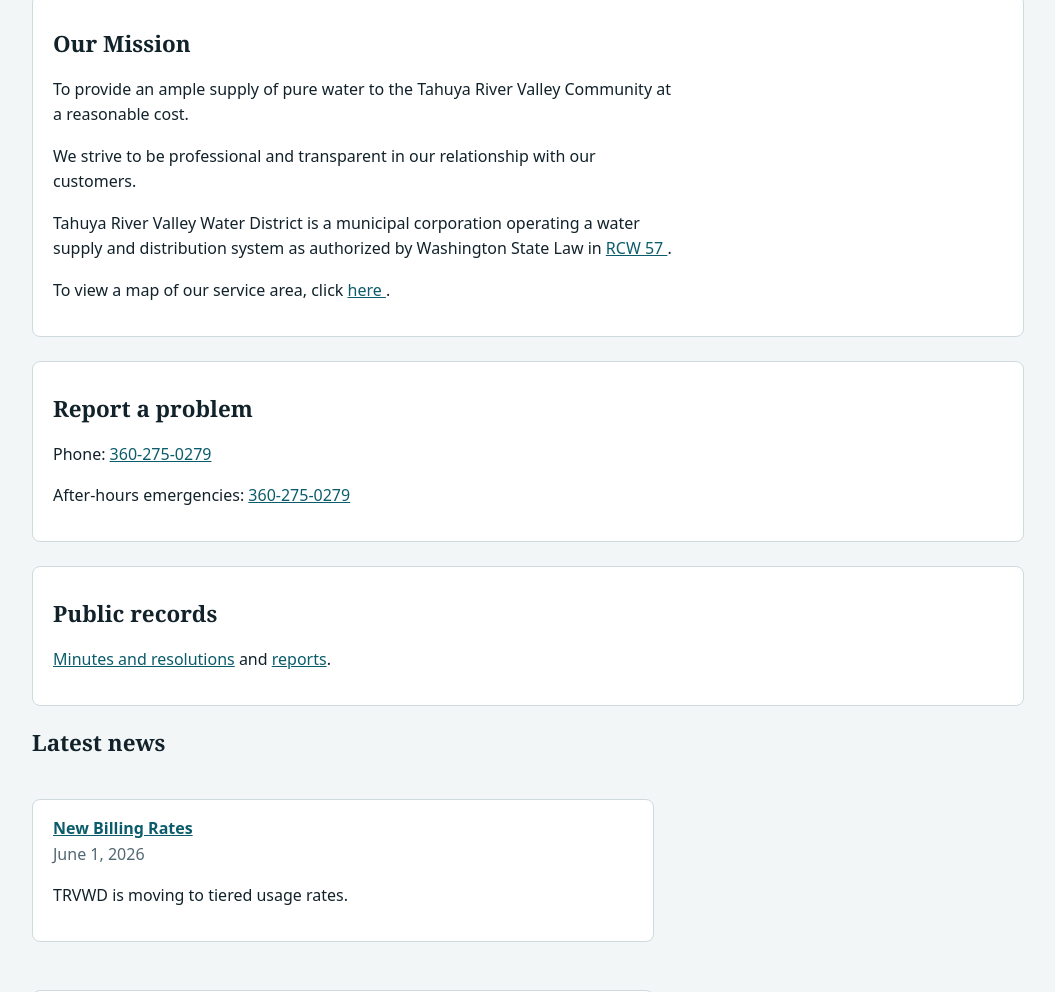
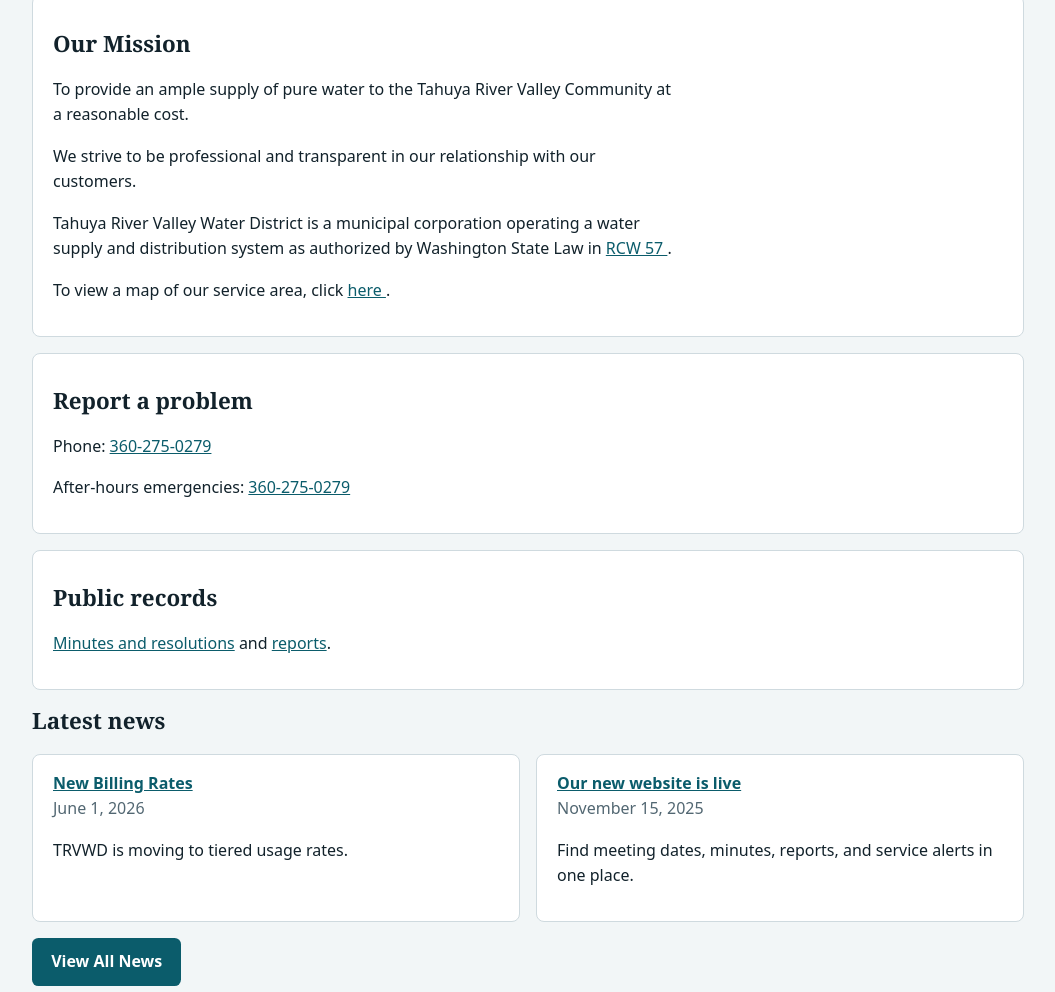
Before and after one commit to DrAcula27/trvwd, an Astro site: page / in a window 1280 px wide. Shown: the part 580-1572 px from the top of the page, without its empty margins (112-1167 px from the left). Built offline with nearby package versions, Linux system fonts and the light colour scheme; Astro itself is replaced by a stand-in of ours; no server answers.

Commit message:
update news styles

```diff
--- a/src/pages/index.astro
+++ b/src/pages/index.astro
@@ -6,7 +6,7 @@ import { site } from "../config";
 
 const news = (await getCollection("news"))
   .sort((a, b) => +b.data.date - +a.data.date)
-  .slice(0, 3);
+  .slice(0, 4);
 ---
 
 <Base>
@@ -47,7 +47,7 @@ const news = (await getCollection("news"))
     </p>
   </section>
 
-  <section class="card">
+  <section class="card container">
     <h2>Report a problem</h2>
     <p>
       Phone: <a href={`tel:${site.phone}`}>{site.phone}</a>
@@ -57,7 +57,7 @@ const news = (await getCollection("news"))
     </p>
   </section>
 
-  <section class="card">
+  <section class="card container">
     <h2>Public records</h2>
     <p>
       <a href="/meetings">Minutes and resolutions</a> and{" "}
@@ -66,9 +66,9 @@ const news = (await getCollection("news"))
   </section>
 
   <h2>Latest news</h2>
-  <ul class="news-list">
+  <ul class="news-list latest-news-list">
     {news.map((n) => (
-      <li class="card">
+      <li class="card container">
         <a href={`/news/${n.id}`}>
           <strong>{n.data.title}</strong>
         </a>
@@ -82,4 +82,9 @@ const news = (await getCollection("news"))
       </li>
     ))}
   </ul>
+  <p>
+    <a class="button" href="/news">
+      View All News
+    </a>
+  </p>
 </Base>
--- a/src/styles/global.css
+++ b/src/styles/global.css
@@ -97,6 +97,9 @@ img {
   background: var(--surface);
   padding: 0.5rem 1rem;
   z-index: 10;
+}
+.container {
+  margin: 1rem 0;
 }
 
 /* Header (sticky; alerts live inside it) */
@@ -315,7 +318,6 @@ html {
   border: 1px solid var(--line);
   border-radius: 0.5rem;
   padding: 1rem 1.25rem;
-  margin: 1.5rem 0;
 }
 .grid {
   display: grid;
@@ -333,7 +335,15 @@ html {
   list-style: none;
   padding: 0;
   display: grid;
-  /* gap: 1rem; */
+  grid-template-columns: repeat(auto-fit, minmax(min(100%, 28rem), 1fr));
+  gap: 1rem;
+}
+.latest-news-list {
+  grid-template-columns: repeat(auto-fit, minmax(min(100%, 14rem), 1fr));
+  gap: 1rem;
+}
+.latest-news-list > .container {
+  margin-block: 0;
 }
 form.contact {
   display: grid;
@@ -354,7 +364,9 @@ textarea {
   background: var(--surface);
   color: var(--ink);
 }
-button.primary {
+button.primary,
+.button {
+  display: inline-block;
   font: inherit;
   font-weight: 600;
   padding: 0.7rem 1.2rem;
@@ -363,6 +375,9 @@ button.primary {
   background: var(--brand);
   color: var(--brand-ink);
   cursor: pointer;
+  text-decoration: none;
+}
+button.primary {
   justify-self: start;
 }
 .site-footer {
```
Also changed, not shown: src/pages/news/[id].astro (+18 -5 lines), src/pages/news/index.astro (+16 -6 lines).
